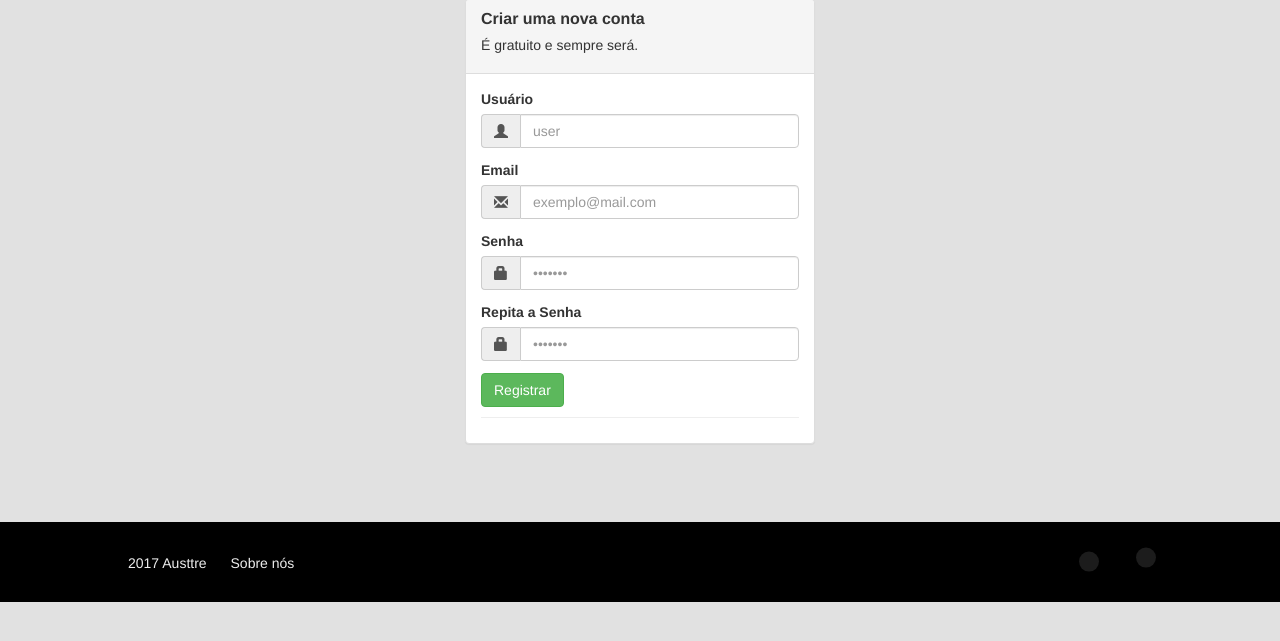
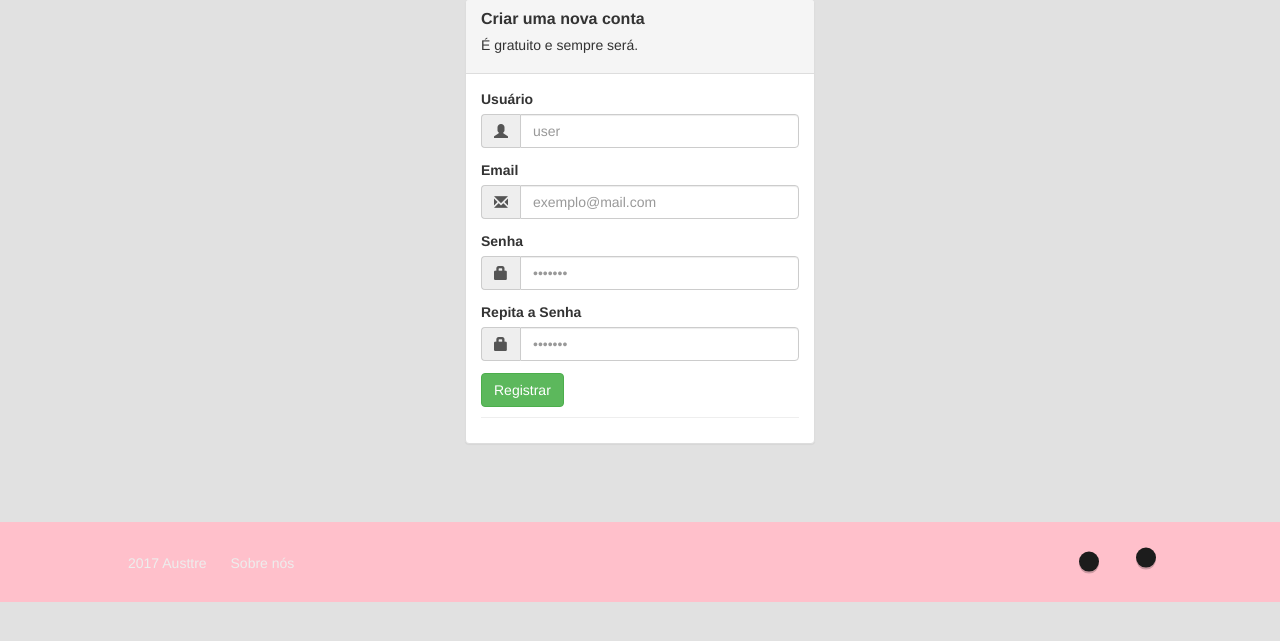
Before and after one commit to jaynecristina/php-db, a PHP site: page /cad_user-Copia.php in a window 1280 px wide. Shown: the part 61-702 px from the top of the page. Run offline with PHP 8.4, Linux system fonts and the light colour scheme.

Commit message:
Alteração

```diff
--- a/cad_user-Copia.php
+++ b/cad_user-Copia.php
@@ -12,7 +12,7 @@
                         margin-top: 58px;
                         width: 100%;
                         height: 80px;
-                        background: black;
+                        background: pink;
                         color: white;
                             }
 
```
